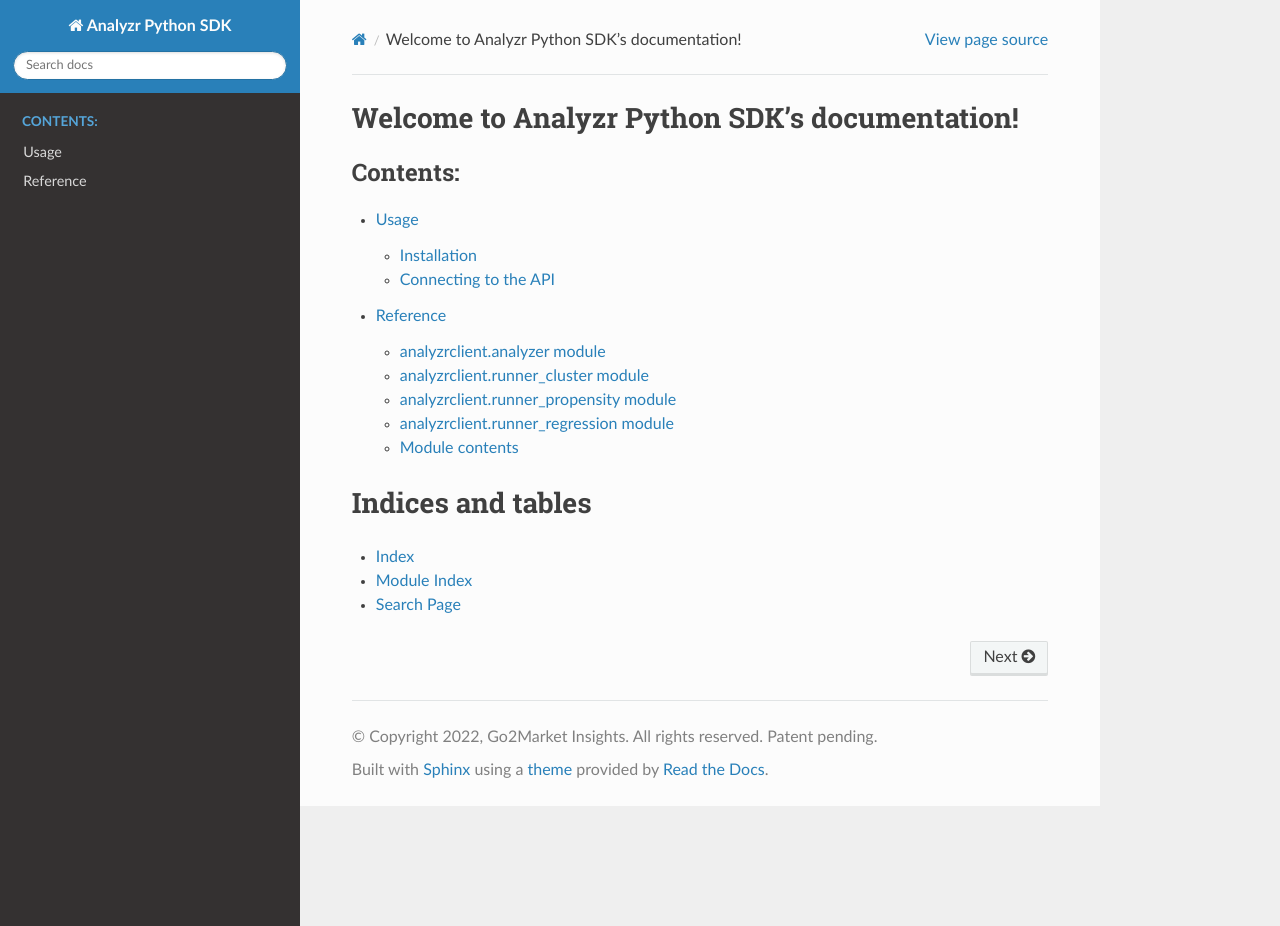
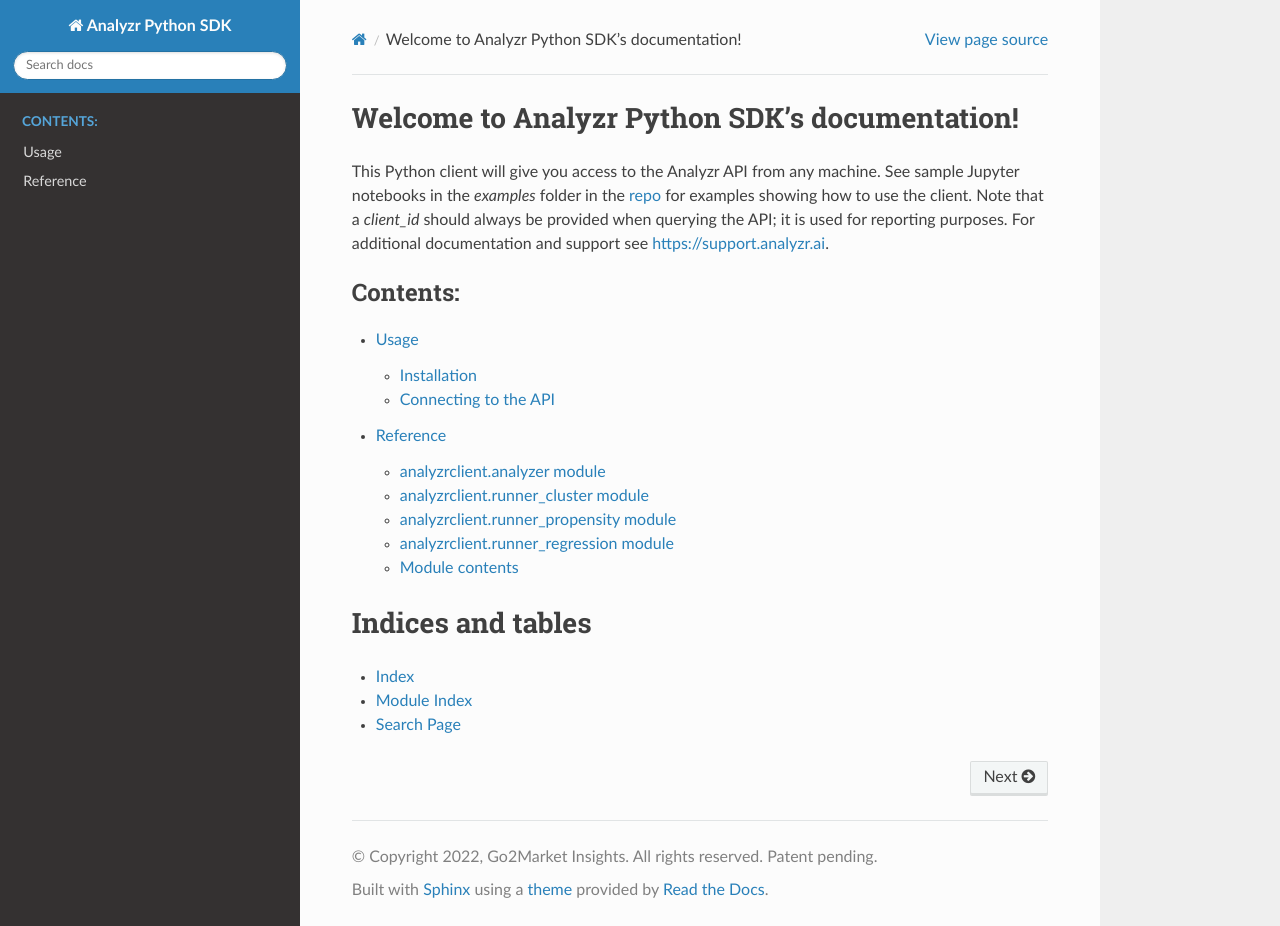
Before and after one commit to analyzr-ai/analyzr-sdk-python, a Sphinx documentation site: the page built from docs/source/index.rst, in a window 1280 px wide and 926 px high. Built offline with Sphinx 7.4.7 and the Read the Docs theme 2.0.0, drawn with Linux system fonts in a browser that asks for light colours.

Commit message:
Current update

```diff
--- a/docs/source/index.rst
+++ b/docs/source/index.rst
@@ -5,6 +5,13 @@
 
 Welcome to Analyzr Python SDK's documentation!
 ==============================================
+
+This Python client will give you access to the Analyzr API from any machine.
+See sample Jupyter notebooks in the `examples` folder in the `repo <https://github.com/analyzr-ai/analyzr-sdk-python/>`_
+for examples showing how to use the client.
+Note that a `client_id` should always be provided when querying the API; it is
+used for reporting purposes.
+For additional documentation and support see https://support.analyzr.ai.
 
 .. toctree::
    :maxdepth: 4
```
